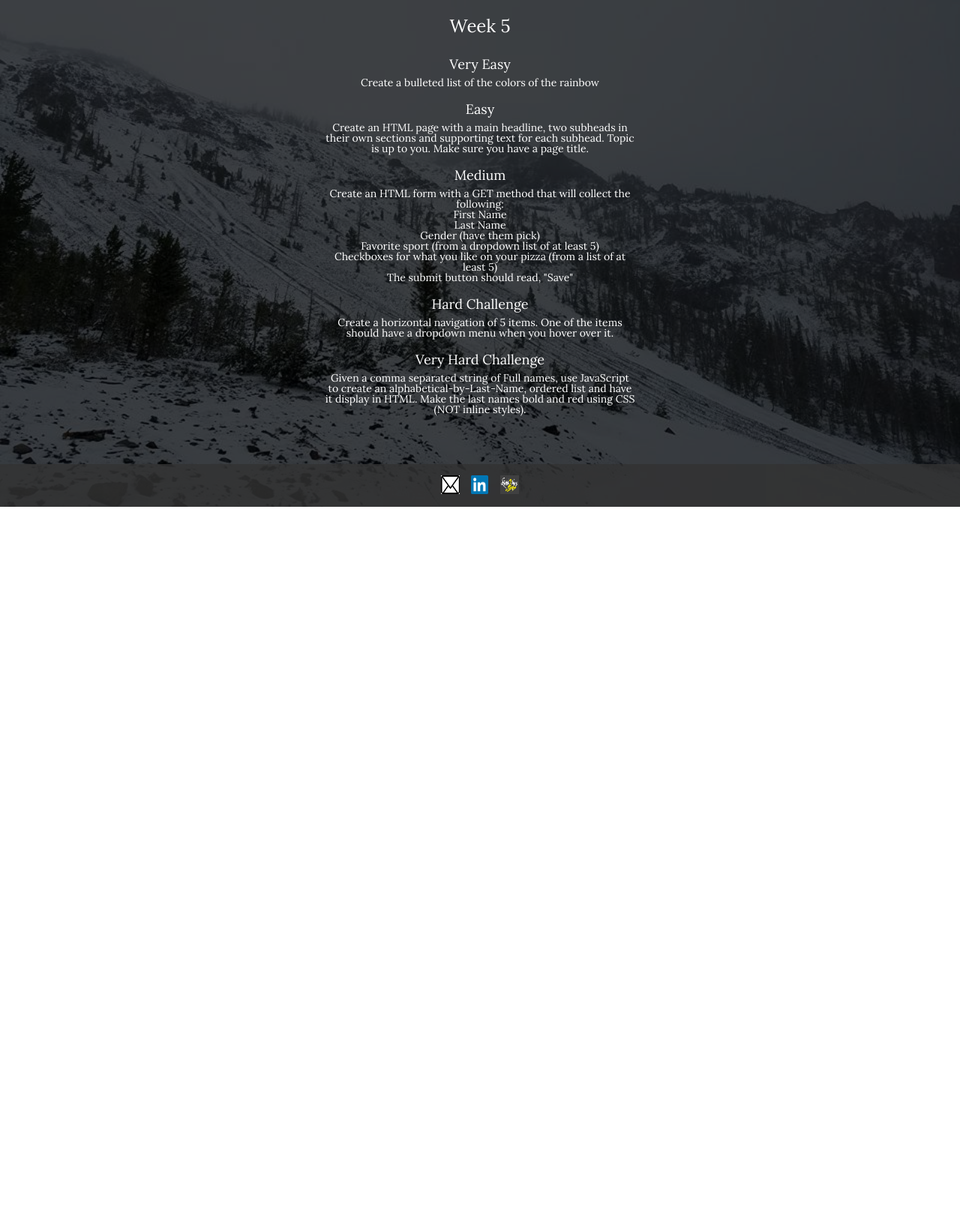
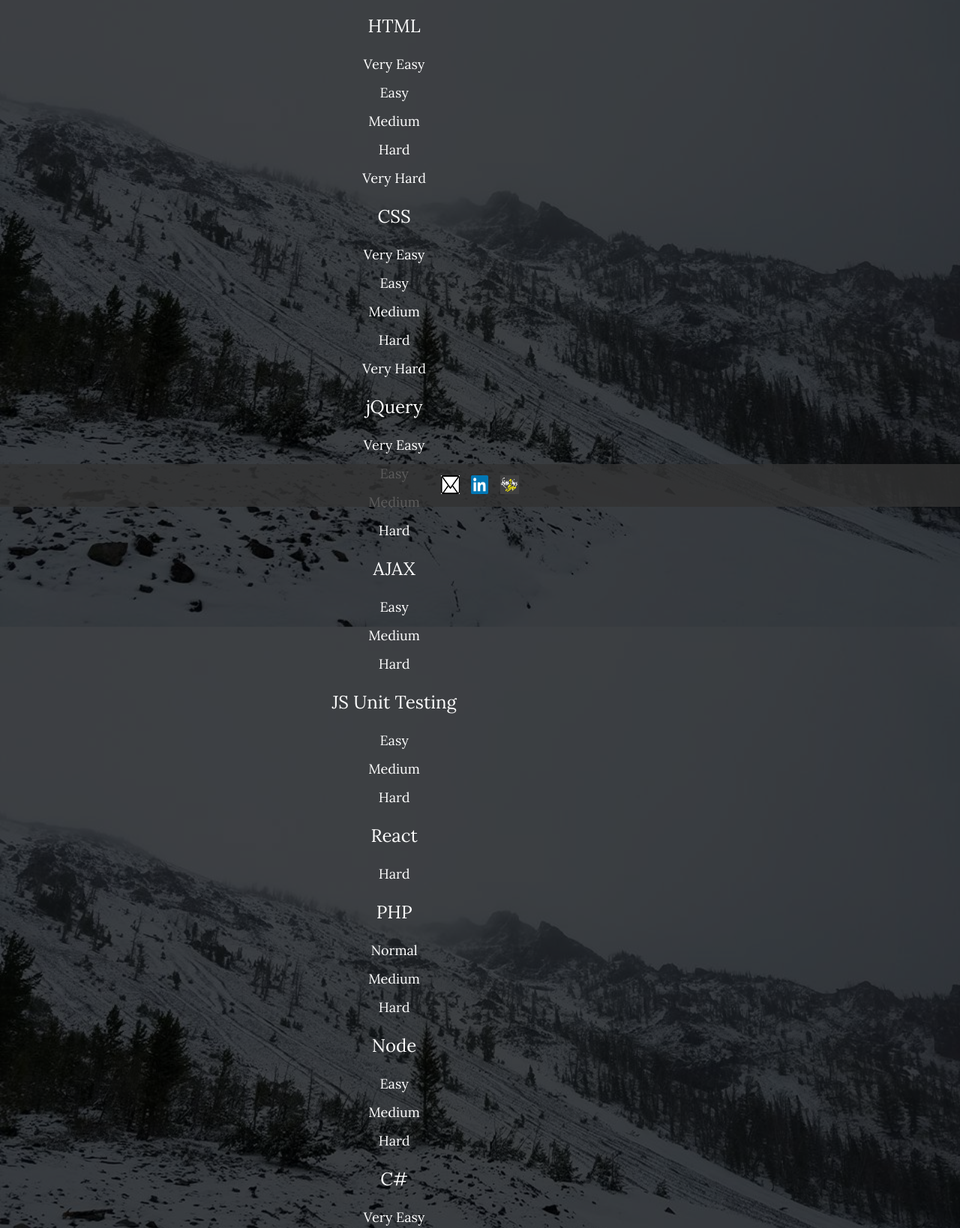
Before and after one commit to bawilliams/Project1-MyWebsite, a plain HTML site: page codepen.html in a window 1280 px wide. Shown: the part 124-1762 px from the top of the page at 75% size. Before the commit the page ends 800 px from the top, so only its background shows below. Drawn offline with Linux system fonts and the light colour scheme.

Commit message:
added problems

```diff
--- a/codepen.html
+++ b/codepen.html
@@ -30,31 +30,72 @@
         </div>
         <div class="website-sections">
             <ul class="section-list">
-                <li class="weekly-challenges"><h3>Week 5</h3>
+                <li class="weekly-challenges"><h3>HTML</h3>
                     <ul>
-                        <li class="difficulty"><a href="https://codepen.io/bawilliams/pen/brWqoR">Very Easy</a>
-                            <p>Create a bulleted list of the colors of the rainbow</p>
-                        </li>
-                        <li class="difficulty"><a href="https://codepen.io/bawilliams/pen/prPeVV">Easy</a>
-                            <p>Create an HTML page with a main headline, two subheads in their own sections and supporting text for each subhead. Topic is up to you. Make sure you have a page title.</p>
-                        </li>
+                        <li class="difficulty"><a href="https://codepen.io/bawilliams/pen/brWqoR">Very Easy</a></li>
+                        <li class="difficulty"><a href="https://codepen.io/bawilliams/pen/prPeVV">Easy</a></li>
                         <li class="difficulty"><a href="https://codepen.io/bawilliams/pen/yobMRx">Medium</a>
-                            <p>Create an HTML form with a GET method that will collect the following:</p>
-                            <ul>
-                                <li>First Name</li>
-                                <li>Last Name</li>
-                                <li>Gender (have them pick)</li>
-                                <li>Favorite sport (from a dropdown list of at least 5)</li>
-                                <li>Checkboxes for what you like on your pizza (from a list of at least 5)</li>
-                                <li>The submit button should read, "Save"</li>
-                            </ul>
-                        </li>
-                        <li class="difficulty"><a href="https://codepen.io/bawilliams/pen/NvrQJW">Hard Challenge</a>
-                            <p>Create a horizontal navigation of 5 items. One of the items should have a dropdown menu when you hover over it.</p>
-                        </li>
-                        <li class="difficulty"><a href="https://codepen.io/bawilliams/pen/JyJVPL">Very Hard Challenge</a>
-                            <p>Given a comma separated string of Full names, use JavaScript to create an alphabetical-by-Last-Name, ordered list and have it display in HTML. Make the last names bold and red using CSS (NOT inline styles).</p>
-                        </li>
+                        <li class="difficulty"><a href="https://codepen.io/bawilliams/pen/NvrQJW">Hard</a></li>
+                        <li class="difficulty"><a href="https://codepen.io/bawilliams/pen/JyJVPL">Very Hard</a></li>
+                    </ul>
+                </li>
+                <li class="weekly-challenges"><h3>CSS</h3>
+                    <ul>
+                        <li class="difficulty"><a href="https://codepen.io/bawilliams/pen/wqVyGd">Very Easy</a></li>
+                        <li class="difficulty"><a href="https://codepen.io/bawilliams/pen/VzoQpv?editors=1100">Easy</a></li>
+                        <li class="difficulty"><a href="https://codepen.io/bawilliams/pen/boNRyj">Medium</a>
+                        <li class="difficulty"><a href="https://codepen.io/bawilliams/pen/mBeOmz">Hard</a></li>
+                        <li class="difficulty"><a href="https://codepen.io/bawilliams/pen/PJPbdr">Very Hard</a></li>
+                    </ul>
+                </li>
+                <li class="weekly-challenges"><h3>jQuery</h3>
+                    <ul>
+                        <li class="difficulty"><a href="https://github.com/bawilliams/ITA-jQuery-Very_Easy">Very Easy</a></li>
+                        <li class="difficulty"><a href="https://github.com/bawilliams/ITA-jQuery-Easy">Easy</a></li>
+                        <li class="difficulty"><a href="https://github.com/bawilliams/ITA-jQuery-Medium">Medium</a>
+                        <li class="difficulty"><a href="https://github.com/bawilliams/ITA-jQuery-Hard">Hard</a></li>
+                    </ul>
+                </li>
+                <li class="weekly-challenges"><h3>AJAX</h3>
+                    <ul>
+                        <li class="difficulty"><a href="https://github.com/bawilliams/ITA-AJAX-Easy">Easy</a></li>
+                        <li class="difficulty"><a href="https://github.com/bawilliams/ITA-AJAX-Medium">Medium</a>
+                        <li class="difficulty"><a href="https://github.com/bawilliams/ITA-AJAX-Hard">Hard</a></li>
+                    </ul>
+                </li>
+                <li class="weekly-challenges"><h3>JS Unit Testing</h3>
+                    <ul>
+                        <li class="difficulty"><a href="https://github.com/bawilliams/ITA-JS_Unit_Testing-Easy">Easy</a></li>
+                        <li class="difficulty"><a href="https://github.com/bawilliams/ITA-JS_Unit_Testing-Medium">Medium</a>
+                        <li class="difficulty"><a href="https://github.com/bawilliams/ITA-JS_Unit_Testing-Hard">Hard</a></li>
+                    </ul>
+                </li>
+                <li class="weekly-challenges"><h3>React</h3>
+                    <ul>
+                        <li class="difficulty"><a href="https://github.com/bawilliams/ITA-React-Hard">Hard</a></li>
+                    </ul>
+                </li>
+                <li class="weekly-challenges"><h3>PHP</h3>
+                    <ul>
+                        <li class="difficulty"><a href="https://github.com/bawilliams/ITA-PHP-Normal">Normal</a></li>
+                        <li class="difficulty"><a href="https://github.com/bawilliams/ITA-PHP-Medium">Medium</a>
+                        <li class="difficulty"><a href="https://github.com/bawilliams/ITA-PHP-Hard">Hard</a></li>
+                    </ul>
+                </li>
+                <li class="weekly-challenges"><h3>Node</h3>
+                    <ul>
+                        <li class="difficulty"><a href="https://github.com/bawilliams/ITA-Node-Easy">Easy</a></li>
+                        <li class="difficulty"><a href="https://github.com/bawilliams/ITA-Node-Medium">Medium</a>
+                        <li class="difficulty"><a href="https://github.com/bawilliams/ITA-Node-Hard">Hard</a></li>
+                    </ul>
+                </li>
+                <li class="weekly-challenges"><h3>C#</h3>
+                    <ul>
+                        <li class="difficulty"><a href="https://github.com/bawilliams/ITA-C_Sharp-Very_Easy">Very Easy</a></li>
+                        <li class="difficulty"><a href="https://github.com/bawilliams/ITA-C_Sharp-Easy">Easy</a></li>
+                        <li class="difficulty"><a href="https://github.com/bawilliams/ITA-C_Sharp-Medium">Medium</a>
+                        <li class="difficulty"><a href="https://github.com/bawilliams/ITA-C_Sharp-Hard">Hard</a></li>
+                        <li class="difficulty"><a href="https://github.com/bawilliams/ITA-C_Sharp-Very_Hard">Very Hard</a></li>
                     </ul>
                 </li>
             </ul>
```
